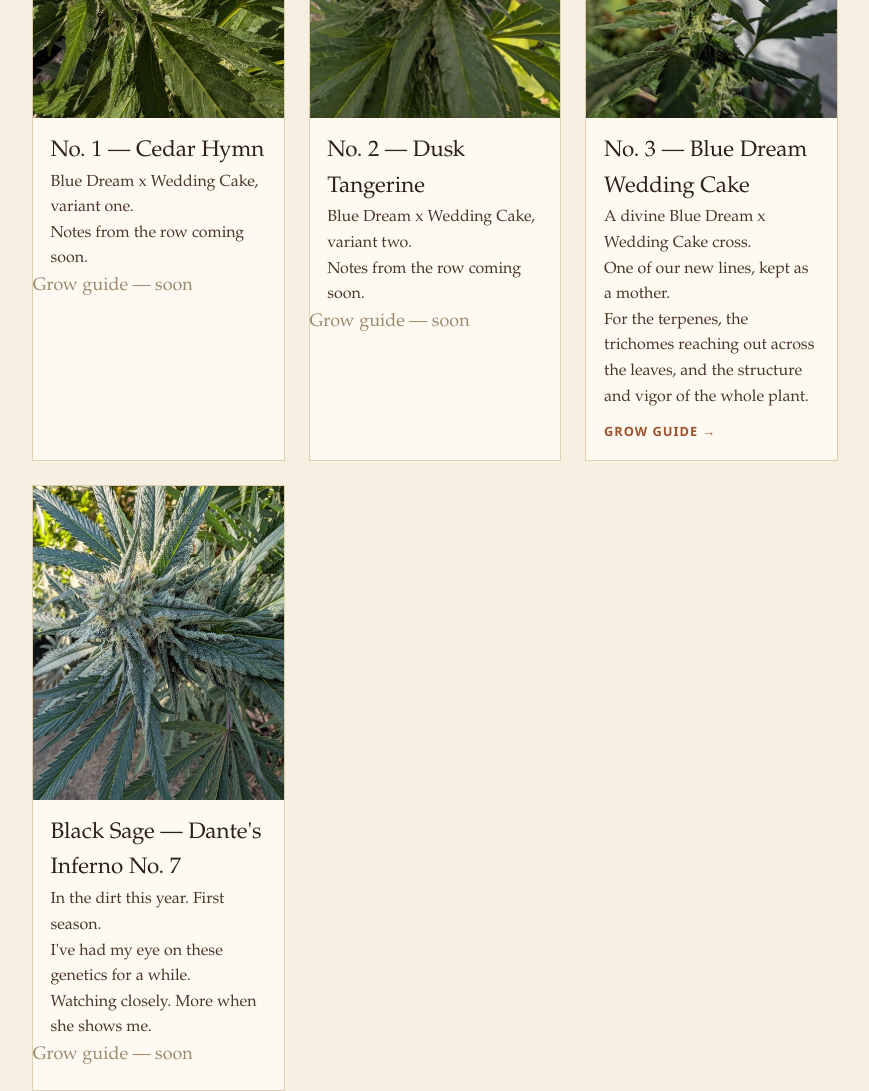
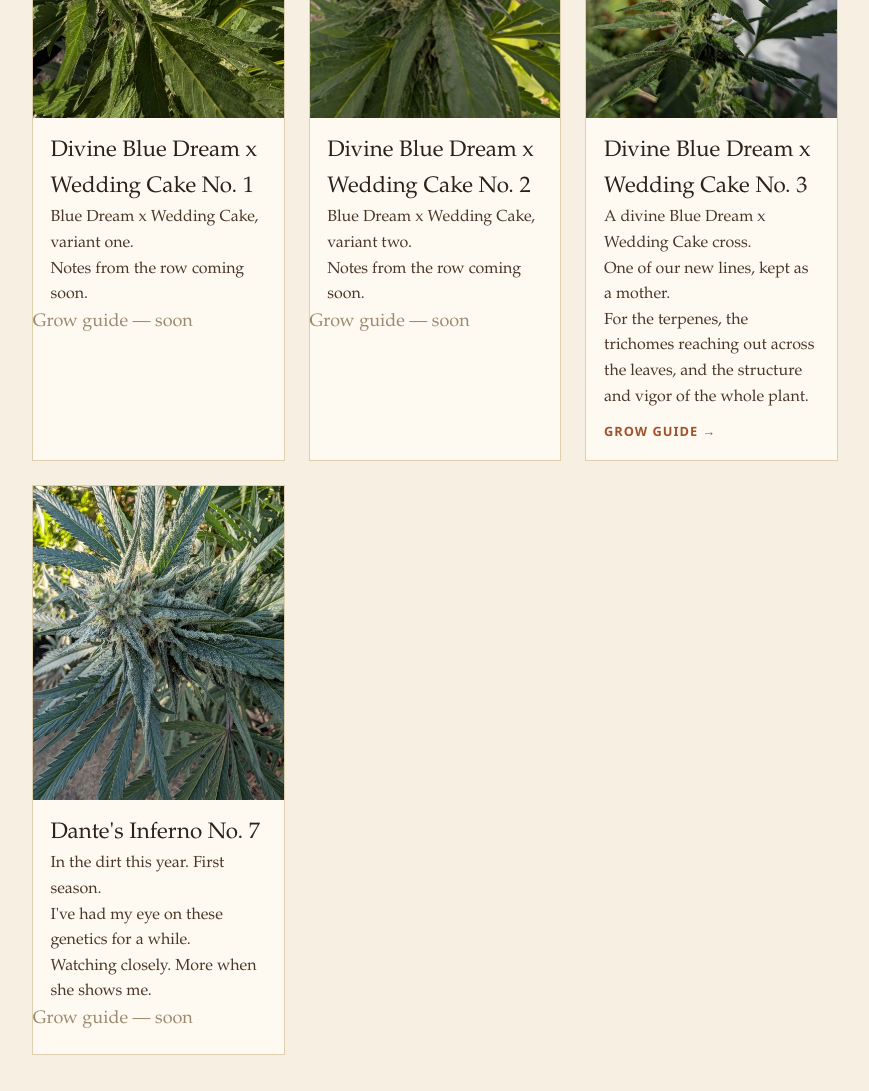
Before and after one commit to sidsid3434/seed-site, a plain HTML site: page index.html in a window 1280 px wide. Shown: the part 2220-3311 px from the top of the page, without its empty margins (205-1074 px from the left). Drawn offline with Linux system fonts and the light colour scheme.

Commit message:
Numbered strain names

```diff
--- a/index.html
+++ b/index.html
@@ -47,21 +47,21 @@
   <div class="cards">
     <article class="card">
       <div class="card-img" style="background:url('images/strain-cedar-hymn.jpg') center/cover,linear-gradient(150deg,var(--ember),var(--bark))"></div>
-      <h3>No. 1 — Cedar Hymn</h3>
+      <h3>Divine Blue Dream x Wedding Cake No. 1</h3>
       <p>Blue Dream x Wedding Cake, variant one.</p>
       <p>Notes from the row coming soon.</p>
       <span class="soon">Grow guide — soon</span>
     </article>
     <article class="card">
       <div class="card-img" style="background:url('images/strain-dusk-tangerine.jpg') center/cover,linear-gradient(150deg,var(--ember),var(--bark))"></div>
-      <h3>No. 2 — Dusk Tangerine</h3>
+      <h3>Divine Blue Dream x Wedding Cake No. 2</h3>
       <p>Blue Dream x Wedding Cake, variant two.</p>
       <p>Notes from the row coming soon.</p>
       <span class="soon">Grow guide — soon</span>
     </article>
     <article class="card">
       <div class="card-img" style="background:url('images/strain-blue-dream-wedding-cake.jpg') center/cover,linear-gradient(150deg,var(--ember),var(--bark))"></div>
-      <h3>No. 3 — Blue Dream Wedding Cake</h3>
+      <h3>Divine Blue Dream x Wedding Cake No. 3</h3>
       <p>A divine Blue Dream x Wedding Cake cross.</p>
       <p>One of our new lines, kept as a mother.</p>
       <p>For the terpenes, the trichomes reaching out across the leaves, and the structure and vigor of the whole plant.</p>
@@ -69,7 +69,7 @@
     </article>
     <article class="card">
       <div class="card-img" style="background:url('images/strain-black-sage.jpg') center/cover,linear-gradient(150deg,var(--ember),var(--bark))"></div>
-      <h3>Black Sage — Dante's Inferno No. 7</h3>
+      <h3>Dante's Inferno No. 7</h3>
       <p>In the dirt this year. First season.</p>
       <p>I've had my eye on these genetics for a while.</p>
       <p>Watching closely. More when she shows me.</p>
@@ -87,7 +87,7 @@
     <p>Grow it the way it was bred.</p>
   </div>
   <figure class="photo"><img src="images/field-notes.jpg" alt="Flowering cannabis plant in the greenhouse" loading="lazy"><figcaption>Late flower, under shade cloth.</figcaption></figure>
-  <p><a class="btn-ghost" href="grow/blue-dream-wedding-cake.html">Read: Growing Blue Dream Wedding Cake →</a></p>
+  <p><a class="btn-ghost" href="grow/blue-dream-wedding-cake.html">Read: Growing Divine Blue Dream x Wedding Cake No. 3 →</a></p>
 </section>
 
 <section id="list" class="section invite">
```
Also changed, not shown: grow/blue-dream-wedding-cake.html (+2 -2 lines).
